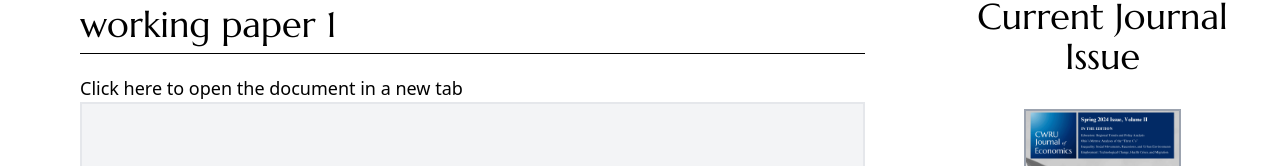
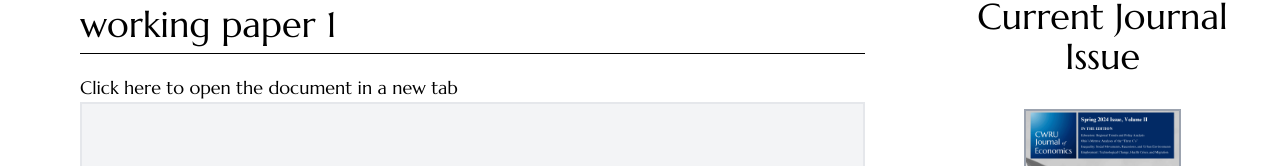
Before and after one commit to cwruJoE/JournalWebsite, a React (Create React App) app: page /working-papers in a window 1280 px wide. Shown: the part 135-301 px from the top of the page. Built offline with nearby package versions, Linux system fonts and the light colour scheme.

Commit message:
minor UI tweak

```diff
--- a/src/Page/WorkingPaperPage/index.tsx
+++ b/src/Page/WorkingPaperPage/index.tsx
@@ -14,7 +14,7 @@ const WorkingPapersPage = () => {
                 <Container>
                     <GenericHeading text="working paper 1" />
                     <div className="h-full my-5">
-                        <a className="text-lg" href="/pdf-viewer-test-file.pdf">Click here to open the document in a new tab</a>
+                        <a className="text-lg font-marcellus" href="/pdf-viewer-test-file.pdf" target="_blank">Click here to open the document in a new tab</a>
                         <PDFViewer filePath="/pdf-viewer-test-file.pdf" />
 
                     </div>
```
